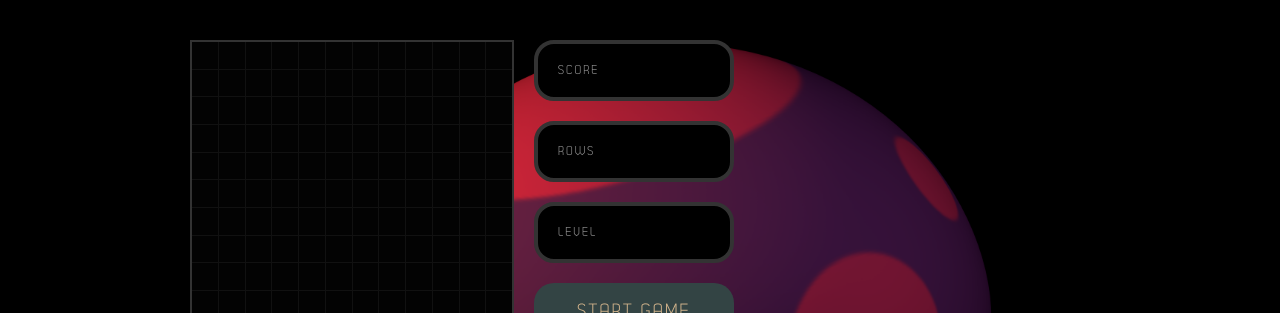
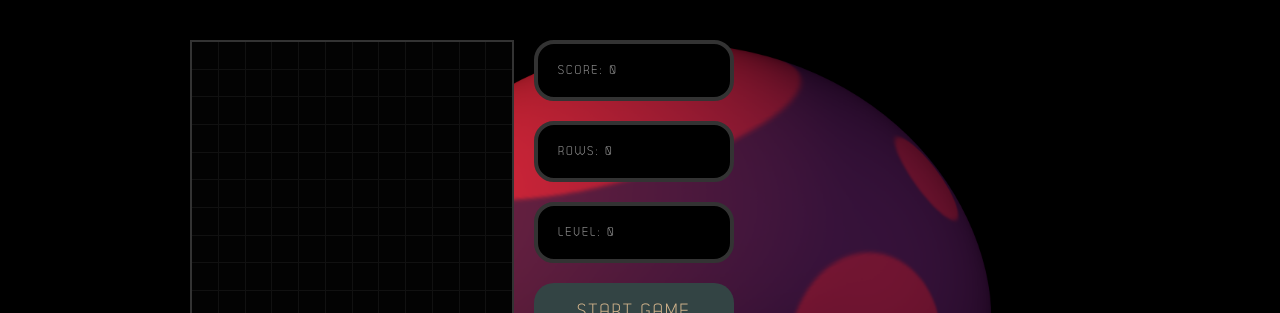
Before and after one commit to junghong0512/React-Tetris, a React (Create React App) app: page / in a window 1280 px wide. Shown: the top 313 px of the page. Built offline with nearby package versions, Linux system fonts and the light colour scheme.

Commit message:
tetris additional score, calculating rows, and level is done

```diff
--- /dev/null
+++ b/src/Hooks/useGameStatus.js
@@ -0,0 +1,24 @@
+import { useState, useEffect, useCallback } from "react";
+
+export const useGameStatus = (rowsCleared) => {
+  const [score, setScore] = useState(0);
+  const [rows, setRows] = useState(0);
+  const [level, setLevel] = useState(0);
+
+  const linePoints = [40, 100, 300, 1200];
+
+  const calcScore = useCallback(() => {
+    // If we have score
+    if (rowsCleared > 0) {
+      // This is how original Tetris score is calculated
+      setScore((prev) => prev + linePoints[rowsCleared - 1] * (level + 1));
+      setRows((prev) => prev + rowsCleared);
+    }
+  }, [level, linePoints, rowsCleared]);
+
+  useEffect(() => {
+    calcScore();
+  }, [calcScore, rowsCleared, score]);
+
+  return [score, setScore, rows, setRows, level, setLevel];
+};
--- a/src/Hooks/useInterval.js
+++ b/src/Hooks/useInterval.js
@@ -1,5 +1,5 @@
 // https://overreacted.io/making-setinterval-declarative-with-react-hooks/
-import React, { useState, useEffect, useRef } from "react";
+import { useEffect, useRef } from "react";
 
 export const useInterval = (callback, delay) => {
   const savedCallback = useRef();
--- a/src/components/Cell.js
+++ b/src/components/Cell.js
@@ -6,4 +6,4 @@ const Cell = ({ type }) => (
   <StyledCell type={type} color={TETROMINOS[type].color} />
 );
 
-export default Cell;
+export default React.memo(Cell);
--- a/src/components/Tetris.js
+++ b/src/components/Tetris.js
@@ -9,6 +9,7 @@ import { StyledTetris, StyledTetrisWrapper } from "./styles/StyledTetris";
 import { useInterval } from "../hooks/useInterval";
 import { usePlayer } from "../hooks/usePlayer";
 import { useStage } from "../hooks/useStage";
+import { useGameStatus } from "../hooks/useGameStatus";
 
 // Components
 import Stage from "./Stage";
@@ -20,7 +21,10 @@ const Tetris = () => {
   const [gameOver, setGameOver] = useState(false);
 
   const [player, updatePlayerPos, resetPlayer, playerRotate] = usePlayer();
-  const [stage, setStage] = useStage(player, resetPlayer);
+  const [stage, setStage, rowsCleared] = useStage(player, resetPlayer);
+  const [score, setScore, rows, setRows, level, setLevel] = useGameStatus(
+    rowsCleared
+  );
 
   const movePlayer = (direction) => {
     if (!checkCollision(player, stage, { x: direction, y: 0 })) {
@@ -34,9 +38,19 @@ const Tetris = () => {
     setDropTime(500);
     resetPlayer();
     setGameOver(false);
+    setScore(0);
+    setRows(0);
+    setLevel(0);
   };
 
   const drop = () => {
+    // Increase level when player has cleared 10 rows
+    if (rows > (level + 1) * 10) {
+      setLevel((prev) => prev + 1);
+      // Increase the speed
+      setDropTime(1000 / (level + 1) + 200);
+    }
+
     if (!checkCollision(player, stage, { x: 0, y: 1 })) {
       updatePlayerPos({ x: 0, y: 1, collided: false });
     } else {
@@ -54,7 +68,7 @@ const Tetris = () => {
     if (!gameOver) {
       if (keyCode === 40) {
         console.log("Interval On");
-        setDropTime(500);
+        setDropTime(1000 / (level + 1) + 200);
       }
     }
   };
@@ -100,9 +114,9 @@ const Tetris = () => {
             <Display gameOver={gameOver} text="Game Over" />
           ) : (
             <div>
-              <Display text="Score" />
-              <Display text="Rows" />
-              <Display text="Level" />
+              <Display text={`Score: ${score}`} />
+              <Display text={`Rows: ${rows}`} />
+              <Display text={`Level: ${level}`} />
             </div>
           )}
           <StartButton callback={startGame} />
```
